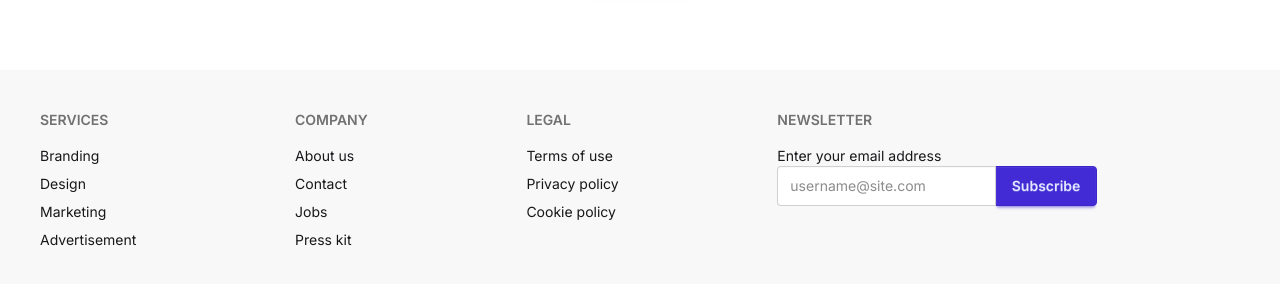
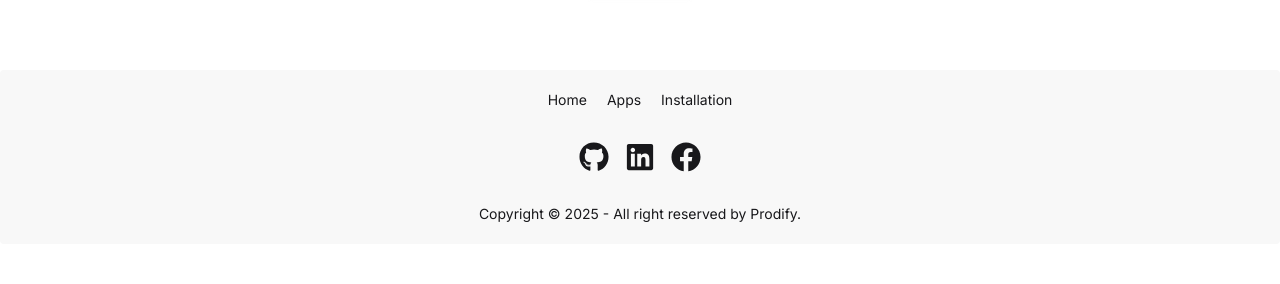
Before and after one commit to hasnatfahmidkhan/prodify, a React (Vite) app: page / in a window 1280 px wide. Shown: the part 2307-2591 px from the top of the page. After the commit the page ends 2551 px from the top, so only its background shows below. Built offline with nearby package versions, Linux system fonts and the light colour scheme.

Commit message:
update footer

```diff
--- a/src/Components/Footer/Footer.jsx
+++ b/src/Components/Footer/Footer.jsx
@@ -1,42 +1,38 @@
 import React from "react";
+import { FaFacebook, FaGithub, FaLinkedin } from "react-icons/fa";
+import { Link } from "react-router";
 
 const Footer = () => {
+  const currentDate = new Date().getFullYear();
   return (
-    <footer className="footer sm:footer-horizontal bg-base-200 text-base-content p-10">
-      <nav>
-        <h6 className="footer-title">Services</h6>
-        <a className="link link-hover">Branding</a>
-        <a className="link link-hover">Design</a>
-        <a className="link link-hover">Marketing</a>
-        <a className="link link-hover">Advertisement</a>
+    <footer className="footer footer-horizontal footer-center bg-base-200 text-base-content rounded p-5 gap-8">
+      <nav className="grid grid-flow-col gap-5">
+        <Link to={"/"} className="link link-hover">
+          Home
+        </Link>
+        <Link to={"/apps"} className="link link-hover">
+          Apps
+        </Link>
+        <Link to={"/installation"} className="link link-hover">
+          Installation
+        </Link>
       </nav>
       <nav>
-        <h6 className="footer-title">Company</h6>
-        <a className="link link-hover">About us</a>
-        <a className="link link-hover">Contact</a>
-        <a className="link link-hover">Jobs</a>
-        <a className="link link-hover">Press kit</a>
+        <div className="grid grid-flow-col gap-4">
+          <a href="https://github.com/hasnatfahmidkhan" target="_blank">
+            <FaGithub size={30} />
+          </a>
+          <a href="https://www.linkedin.com/in/hasnatfahmid/" target="_blank">
+            <FaLinkedin size={30} />
+          </a>
+          <a href="https://www.facebook.com/hasnatfahmidkhan" target="_blank">
+            <FaFacebook size={30} />
+          </a>
+        </div>
       </nav>
-      <nav>
-        <h6 className="footer-title">Legal</h6>
-        <a className="link link-hover">Terms of use</a>
-        <a className="link link-hover">Privacy policy</a>
-        <a className="link link-hover">Cookie policy</a>
-      </nav>
-      <form>
-        <h6 className="footer-title">Newsletter</h6>
-        <fieldset className="w-80">
-          <label>Enter your email address</label>
-          <div className="join">
-            <input
-              type="text"
-              placeholder="username@site.com"
-              className="input input-bordered join-item"
-            />
-            <button className="btn btn-primary join-item">Subscribe</button>
-          </div>
-        </fieldset>
-      </form>
+      <aside>
+        <p>Copyright © {currentDate} - All right reserved by Prodify.</p>
+      </aside>
     </footer>
   );
 };
--- a/src/Pages/Installation/Installation.jsx
+++ b/src/Pages/Installation/Installation.jsx
@@ -47,7 +47,7 @@ const Installation = () => {
     });
   };
   return (
-    <div className="bg-[#f5f5f5] min-h-[calc(100vh-308px)]">
+    <div className="bg-base-200 min-h-[calc(100vh-262px)]">
       <Container>
         <div className="text-center max-w-2xl w-full mx-auto space-y-3 my-8">
           <h1 className="text-4xl md:text-5xl font-bold">
@@ -66,7 +66,7 @@ const Installation = () => {
             <select
               value={sortApp}
               onChange={(e) => setSortApp(e.target.value)}
-              className="select bg-white"
+              className="select bg-white w-fit"
             >
               <option value="none" disabled>
                 Sort by downloads
```
